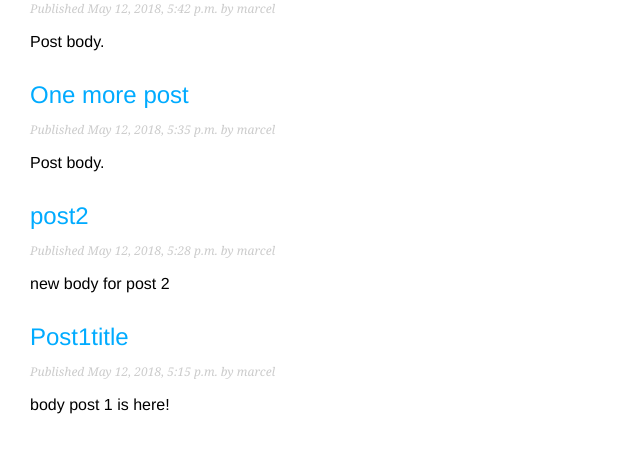
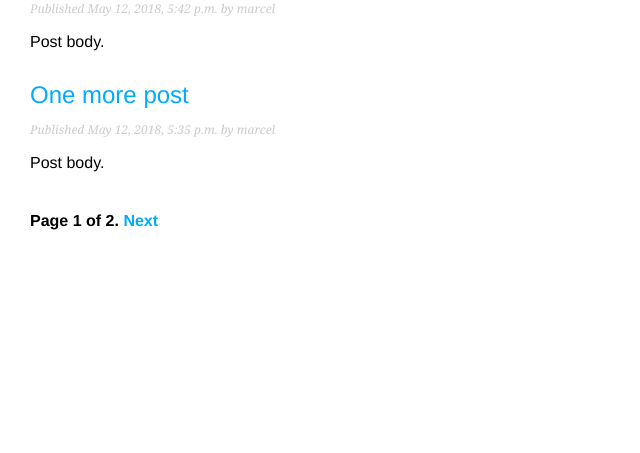
Before and after one commit to khouri10/djangobyexample, a Django app: page /blog/ in a window 1280 px wide. Shown: the part 260-713 px from the top of the page, without its empty margins (0-640 px from the left). Run offline with Django 3.2, Linux system fonts and the light colour scheme; data comes from the database, SQL or seed files in the repository; both versions use the stored data as it was after the commit.

Commit message:
add pagination to list template

```diff
--- a/blog/templates/blog/post/list.html
+++ b/blog/templates/blog/post/list.html
@@ -17,6 +17,9 @@
 		</p>
 
 		{{ post.body|truncatewords:30|linebreaks }}
+
 	{% endfor %}
 
+	{% include "pagination.html" with page=posts %}
+
 {% endblock %}
--- /dev/null
+++ b/blog/templates/pagination.html
@@ -0,0 +1,19 @@
+<div class="pagination">
+
+	<span class="step-links">
+
+		{% if page.has_previous %}
+			<a href="?page={{ page.previous_page_number }}">Previous</a>
+		{% endif %}
+
+		<span class="current">
+			Page {{ page.number }} of {{ page.paginator.num_pages }}.
+		</span>
+
+		{% if page.has_next %}
+			<a href="?page={{ page.next_page_number }}">Next</a>
+		{% endif %}
+
+	</span>
+
+</div>
--- a/blog/views.py
+++ b/blog/views.py
@@ -1,9 +1,25 @@
 from django.shortcuts import render,  get_object_or_404
 from .models import Post
+from django.core.paginator import Paginator, EmptyPage, PageNotAnInteger
+
 
 def post_list(request):
-	posts = Post.published.all()
-	return render(request, 'blog/post/list.html', {'posts': posts})
+	object_list = Post.published.all()
+	paginator = Paginator(object_list, 3) # 3 posts in each page
+	page = request.GET.get('page')
+	try:
+		posts = paginator.page(page)
+	except PageNotAnInteger:
+		# If page is not an integer deliver the first page
+		posts = paginator.page(1)
+	except EmptyPage:
+		# If page is out of range deliver last page of results
+		posts = paginator.page(paginator.num_pages)
+
+	return render(request,
+		'blog/post/list.html',
+		{'page': page,
+		'posts': posts})
 
 def post_detail(request, year, month, day, post):
 	post = get_object_or_404(Post,	slug=post,
```
Also changed, not shown: db.sqlite3.
